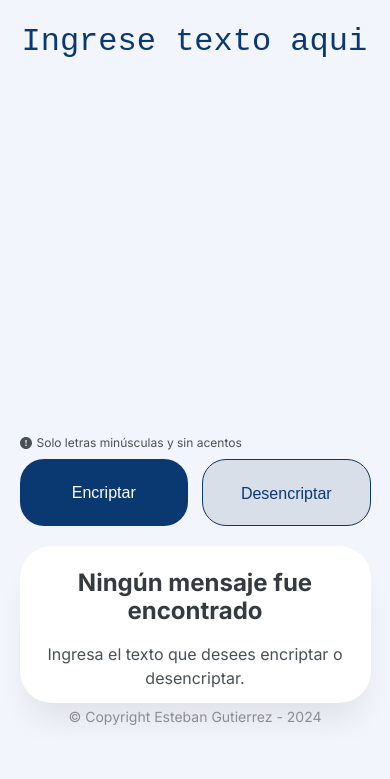
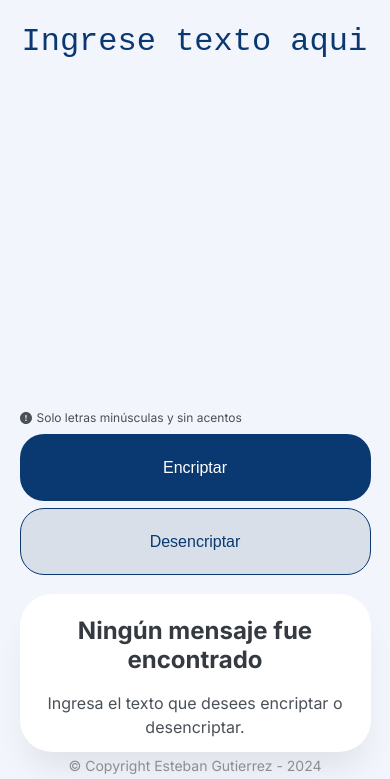
Before and after one commit to topestfive/ChallegeAluraEncriptador, a plain HTML site: page index.html in a window 390 px wide. Shown: the part 90-869 px from the top of the page. Before the commit the page ends 844 px from the top, so only its background shows below. Drawn offline with Linux system fonts and the light colour scheme.

Commit message:
Modicado a celulares()

```diff
--- a/style.css
+++ b/style.css
@@ -91,7 +91,7 @@ main{
 .botonEncriptar{
     background: #0A3871;
     color: #ffffff;
-    padding: 24px;
+    padding: 2%;
 
     &:hover{
         background: #1C5AA3;
@@ -102,7 +102,7 @@ main{
     background: #D8DFE8;
     border: 1px solid #0A3871;
     color: #0A3871;
-    padding: 24px;
+    padding: 2%;
 
     &:hover{
         background: #ffffff;
@@ -185,13 +185,13 @@ main{
 }
 
 footer{
-    margin: 1.7% 0 1% 0;
+    margin: 1.7% 0 1.7% 0;
     text-align: center;
     color: #8b8e91;
     font-size: 14px;
 }
 
-@media screen and (max-width:1024px){
+@media screen and (max-width:1007px){
 
     header{
         margin-top: 5%;
@@ -250,5 +250,20 @@ footer{
     .siTextoSalida p{
         margin: 2% 0;
     }
+}
 
+@media screen and (max-width:640px){
+
+    .input-padron{
+        height: 45vh;
+    }
+
+    .contenedorBotonesPrincipales{
+        flex-direction: column;
+    }
+
+    .botonEncriptar, .botonDesencriptar{
+        width: 100%;
+        padding-top: 2%;
+    }
 }
```
